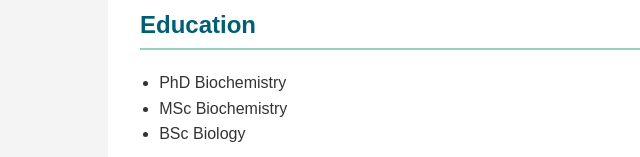
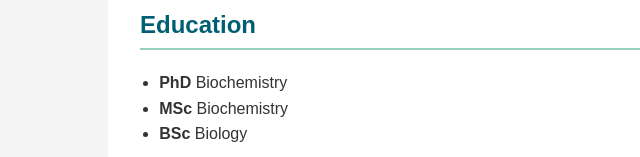
Before and after one commit to singashwin/Archana-Resume, a plain HTML site: page index.html in a window 1280 px wide. Shown: the part 795-952 px from the top of the page, 0-640 px from the left. Drawn offline with Linux system fonts and the light colour scheme.

Commit message:
Update index.html

```diff
--- a/index.html
+++ b/index.html
@@ -48,9 +48,9 @@
   <section id="education">
     <h2>Education</h2>
     <ul>
-      <li>PhD Biochemistry</li>
-      <li>MSc Biochemistry</li>
-      <li>BSc Biology</li>
+      <li><strong>PhD</strong> Biochemistry</li>
+      <li><strong>MSc</strong> Biochemistry</li>
+      <li><strong>BSc</strong> Biology</li>
     </ul>
   </section>
 
```
